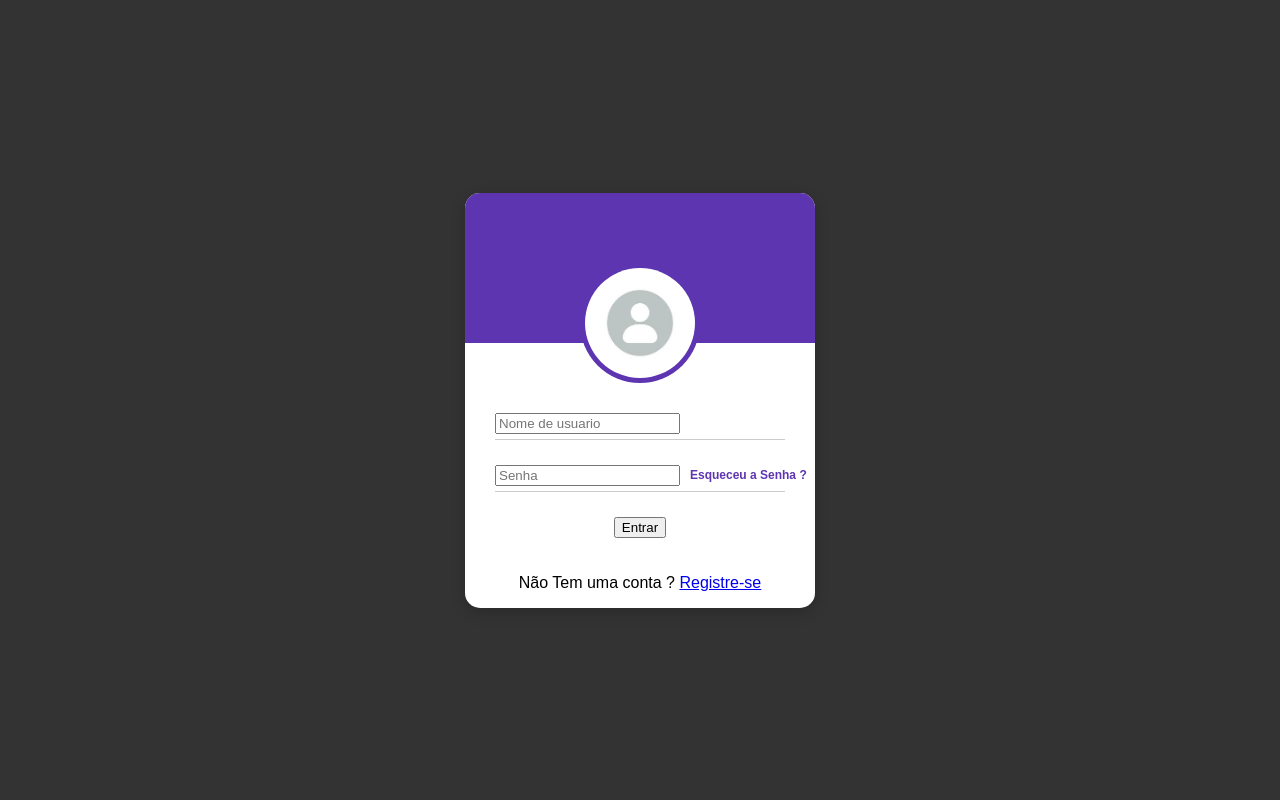
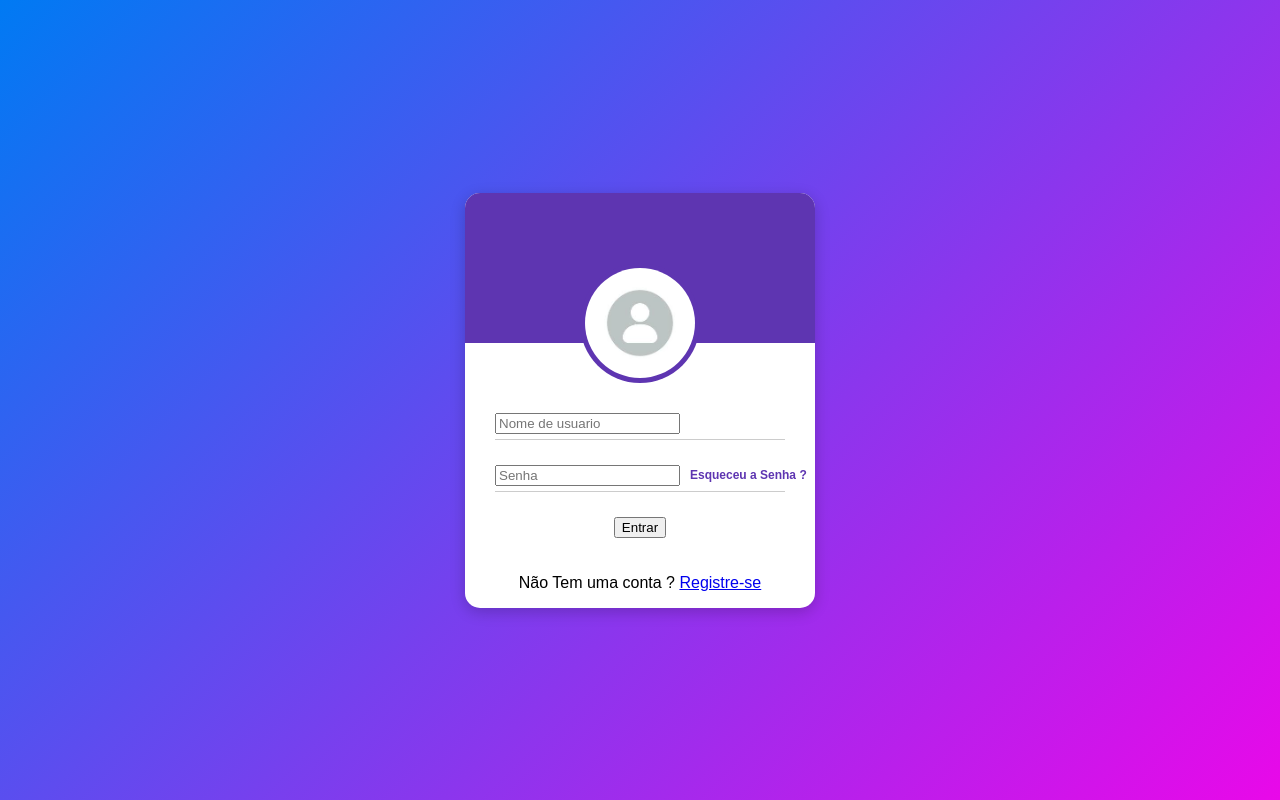
Before and after one commit to kzenzo86-sketch/PLogin, a plain HTML site: page index.html in a window 1280 px wide. Drawn offline with Linux system fonts and the light colour scheme.

Commit message:
Versão 7

```diff
--- a/index.html
+++ b/index.html
@@ -6,7 +6,12 @@
   <style>
     body {
             font-family: Arial, sans-serif;
-            background-color: #333;
+            background: linear-gradient(
+                135deg,
+                #007af3 0%,
+                #e908e9 100%
+            );
+
             display: flex;
             justify-content: center;
             align-items: center;
```
